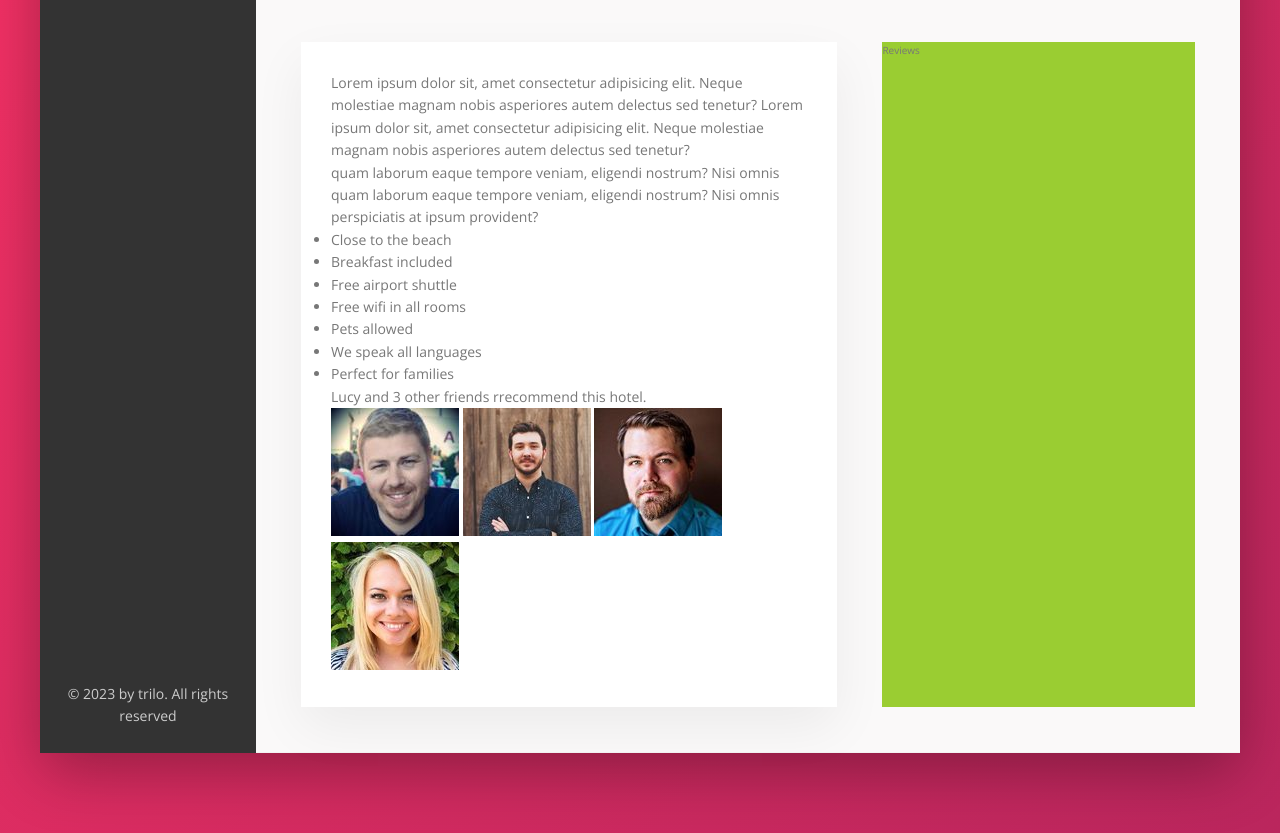
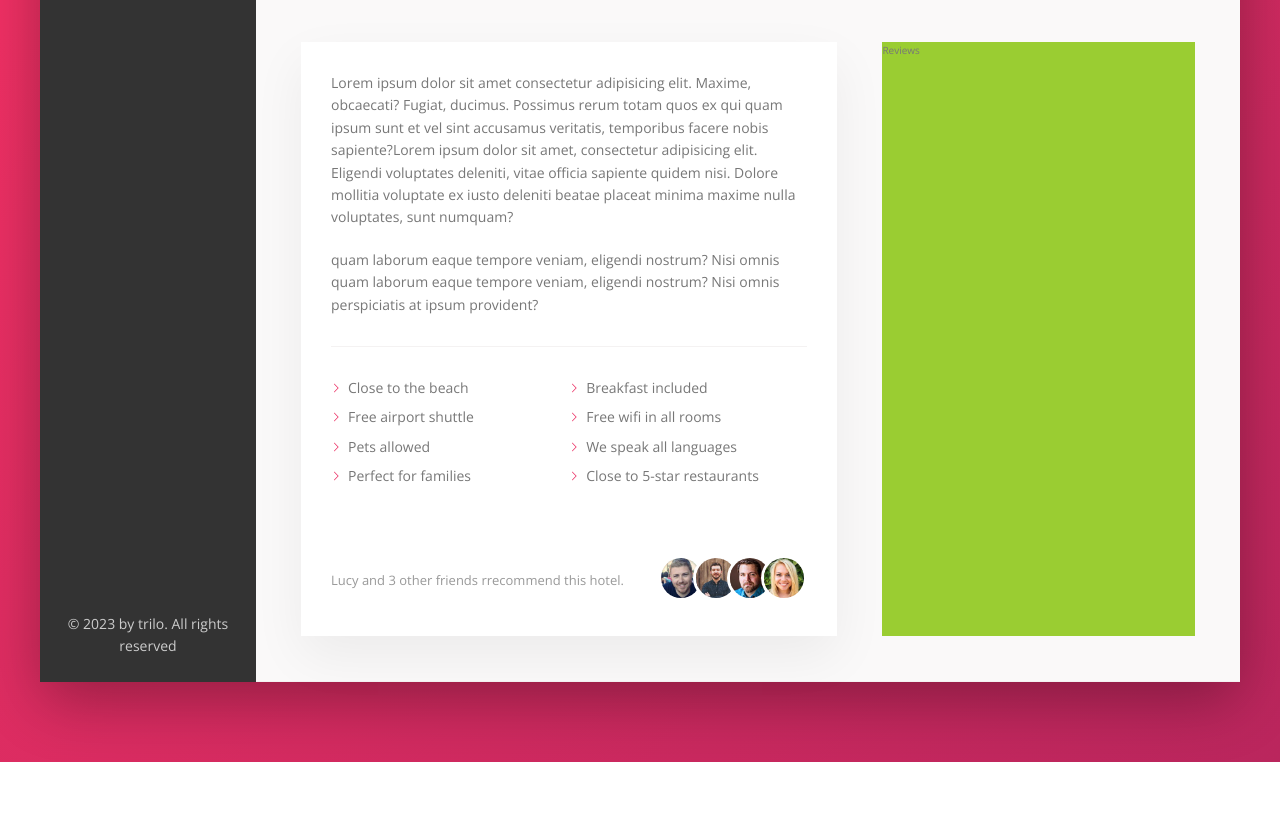
Before and after one commit to LucioFider/trilo-website, a website: page index.html in a window 1280 px wide. Shown: the part 589-1422 px from the top of the page. After the commit the page ends 1351 px from the top, so only its background shows below. Drawn offline with nearby package versions, Linux system fonts and the light colour scheme.

Commit message:
4th-commit

```diff
--- a/index.html
+++ b/index.html
@@ -152,10 +152,14 @@
           <div class="detail">
             <div class="description">
               <p class="paragraph">
-                Lorem ipsum dolor sit, amet consectetur adipisicing elit. Neque
-                molestiae magnam nobis asperiores autem delectus sed tenetur?
-                Lorem ipsum dolor sit, amet consectetur adipisicing elit. Neque
-                molestiae magnam nobis asperiores autem delectus sed tenetur?
+                Lorem ipsum dolor sit amet consectetur adipisicing elit. Maxime,
+                obcaecati? Fugiat, ducimus. Possimus rerum totam quos ex qui
+                quam ipsum sunt et vel sint accusamus veritatis, temporibus
+                facere nobis sapiente?Lorem ipsum dolor sit amet, consectetur
+                adipisicing elit. Eligendi voluptates deleniti, vitae officia
+                sapiente quidem nisi. Dolore mollitia voluptate ex iusto
+                deleniti beatae placeat minima maxime nulla voluptates, sunt
+                numquam?
               </p>
               <p class="paragraph">
                 quam laborum eaque tempore veniam, eligendi nostrum? Nisi omnis
@@ -170,6 +174,7 @@
                 <li class="list__item">Pets allowed</li>
                 <li class="list__item">We speak all languages</li>
                 <li class="list__item">Perfect for families</li>
+                <li class="list__item">Close to 5-star restaurants</li>
               </ul>
               <div class="recommend">
                 <p class="recommend__count">
--- a/sass/_components.scss
+++ b/sass/_components.scss
@@ -281,3 +281,71 @@
     box-shadow: none;
   }
 }
+
+//////////////////
+/// paragraph
+
+.paragraph:not(:last-of-type) {
+  margin-bottom: 2rem;
+}
+//////////////////
+/// list
+.list {
+  list-style: none;
+  margin: 3rem 0;
+  padding: 3rem 0;
+  border-top: var(--line);
+
+  display: flex;
+  flex-wrap: wrap;
+
+  &__item {
+    flex: 0 0 50%;
+    margin-bottom: 0.7rem;
+  }
+  &__item::before {
+    content: "";
+    display: inline-block;
+    height: 1rem;
+    width: 1rem;
+    margin-right: 0.7rem;
+
+    //Older browsers
+    // background-image: url("../img/chevron-thin-right.svg");
+    // background-size: cover;
+
+    // Newer browsers --masks
+    background-color: var(--color-primary);
+    -webkit-mask-image: url("../img/chevron-thin-right.svg");
+    -webkit-mask-size: cover;
+    mask-image: url("../img/chevron-thin-right.svg");
+    mask-size: cover;
+  }
+}
+//////////////////
+/// recommend
+.recommend {
+  font-size: 1.3rem;
+  color: var(--color-grey-dark-3);
+  display: flex;
+  align-items: center;
+  // justify-content: space-between;
+
+  &__count {
+    margin-right: auto;
+  }
+  &__friends {
+  }
+
+  &__photo {
+    box-sizing: content-box;
+    height: 4rem;
+    width: 4rem;
+    border-radius: 50%;
+    border: 3px solid #fff;
+
+    &:not(:last-child) {
+      margin-right: -1.5rem;
+    }
+  }
+}
```
Also changed, not shown: css/style.css, 1 other file.
